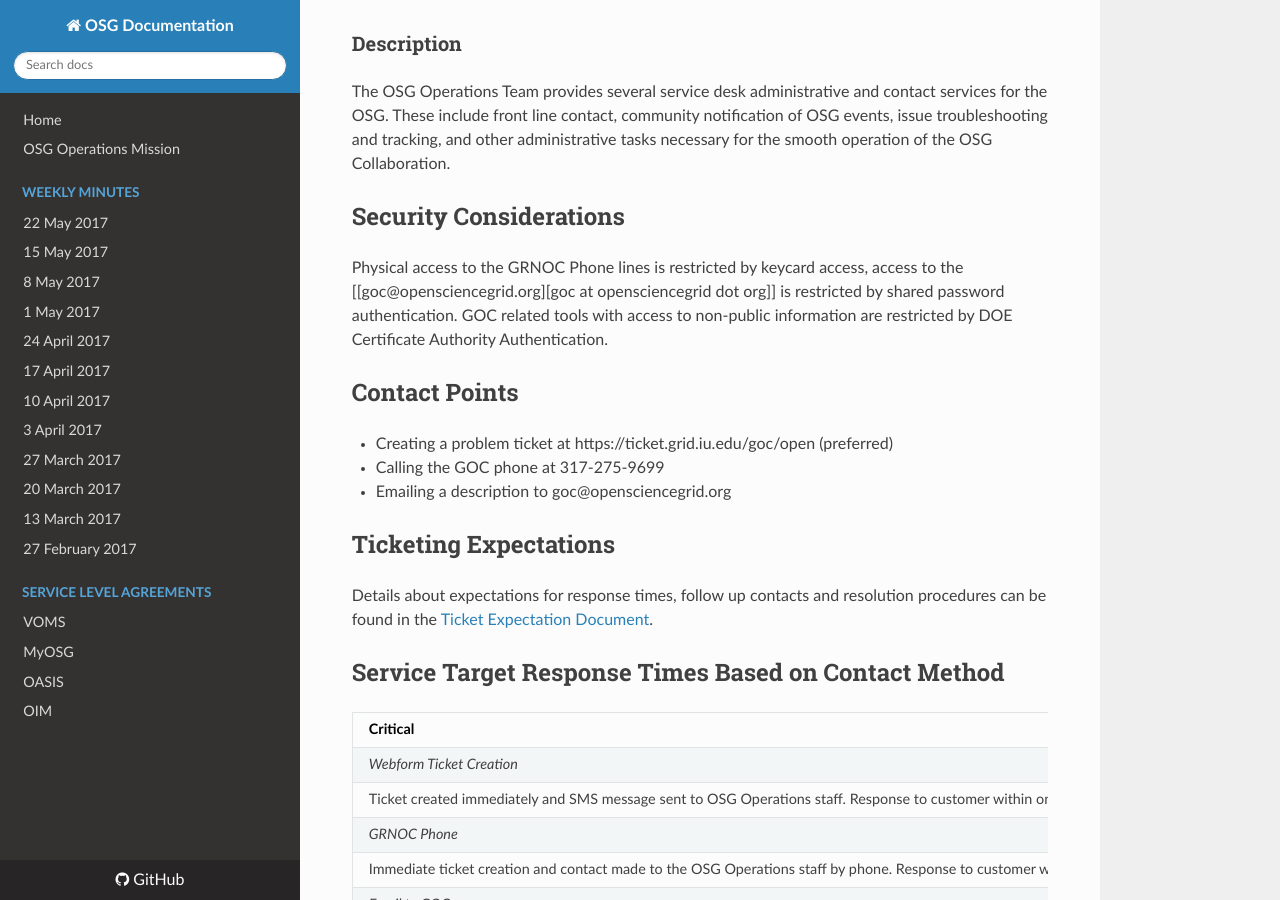
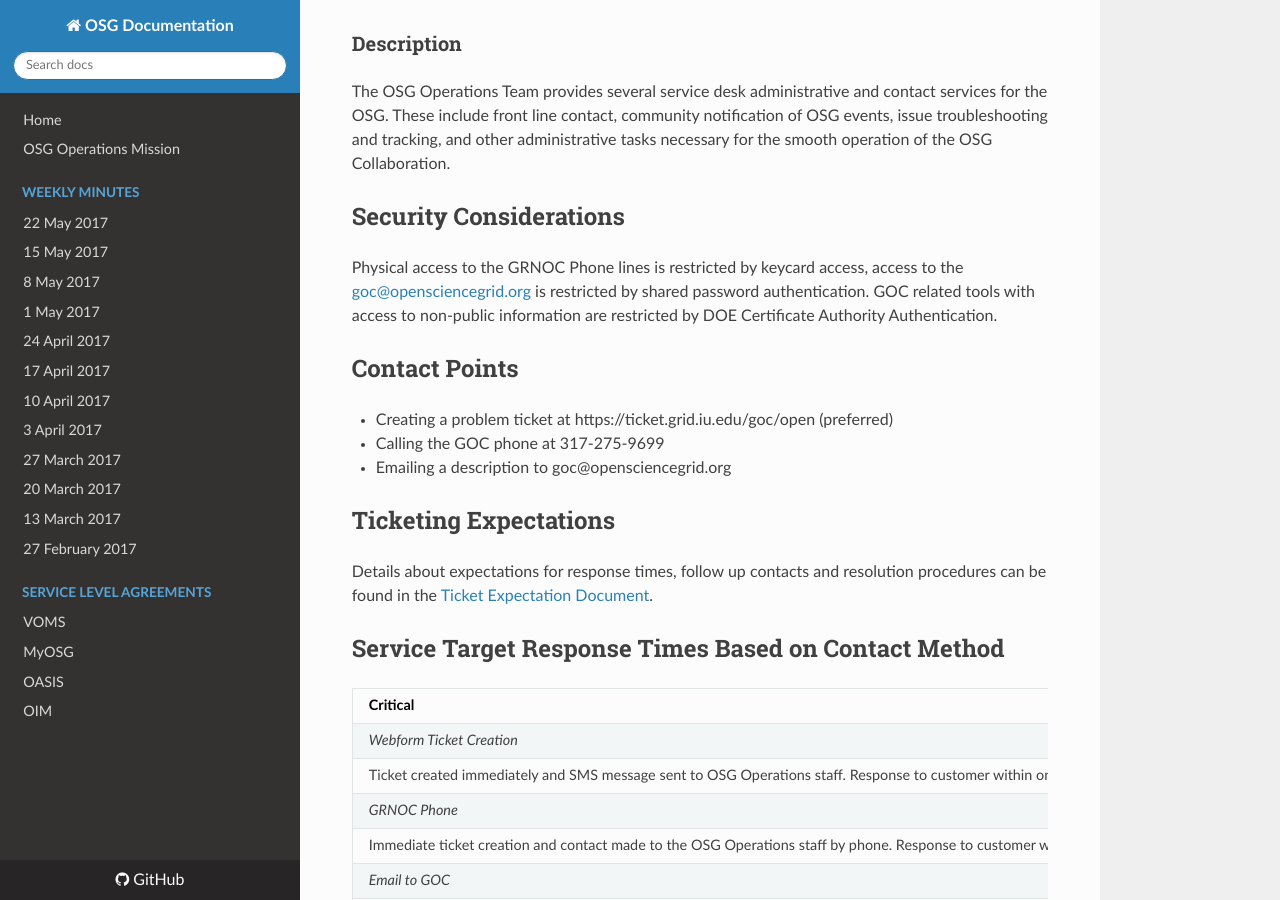
Before and after one commit to osg-htc/operations, an MkDocs documentation site: the page built from docs/SLA/servicedesk.md, in a window 1280 px wide and 900 px high, scrolled down 809 px. Built offline with MkDocs 1.6.1, drawn with Linux system fonts in a browser that asks for light colours; nearby versions of some CDN libraries; old or Windows-style settings are respelled for this version of MkDocs.

Commit message:
Update servicedesk.md

```diff
--- a/docs/SLA/servicedesk.md
+++ b/docs/SLA/servicedesk.md
@@ -22,7 +22,7 @@
 The OSG Operations Team provides several service desk administrative and contact services for the OSG. These include front line contact, community notification of OSG events, issue troubleshooting and tracking, and other administrative tasks necessary for the smooth operation of the OSG Collaboration.
 
 ## Security Considerations
-Physical access to the GRNOC Phone lines is restricted by keycard access, access to the [[goc@opensciencegrid.org][goc at opensciencegrid dot org]] is restricted by shared password authentication. GOC related tools with access to non-public information are restricted by DOE Certificate Authority Authentication.
+Physical access to the GRNOC Phone lines is restricted by keycard access, access to the [goc@opensciencegrid.org](goc at opensciencegrid dot org) is restricted by shared password authentication. GOC related tools with access to non-public information are restricted by DOE Certificate Authority Authentication.
 
 ## Contact Points
 
```
